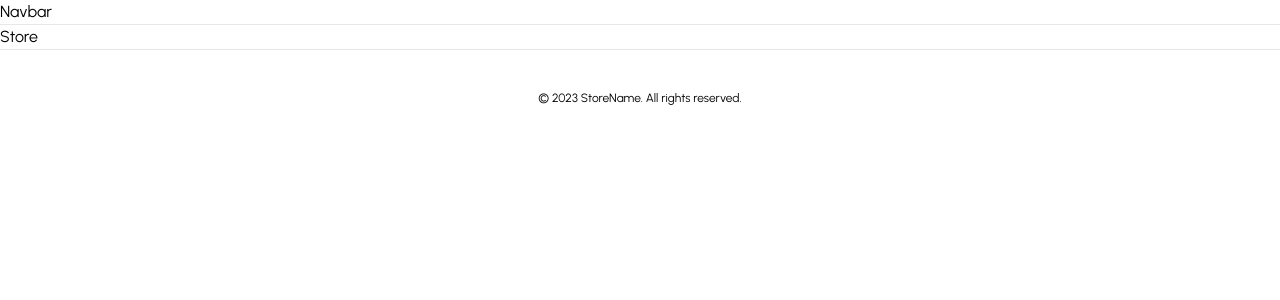
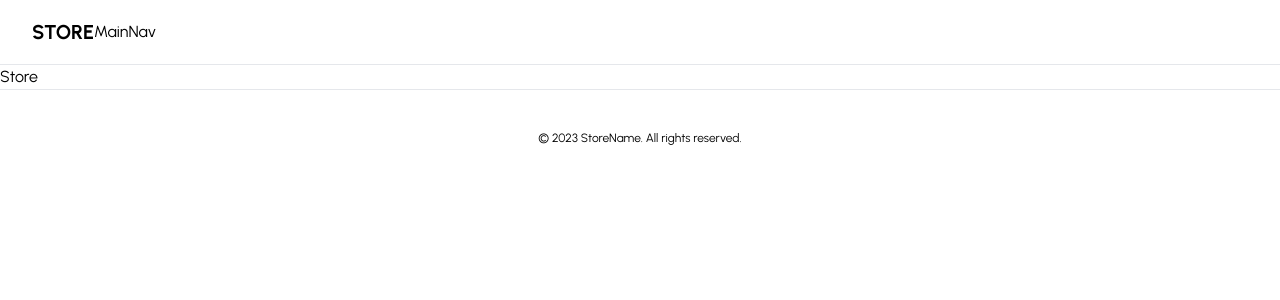
Before and after one commit to DragonSenses/complete-ecommerce-store, a Next.js app in the folder ecommerce-store/: page / in a window 1280 px wide. Shown: the top 300 px of the page. Built offline with nearby package versions, Linux system fonts and the light colour scheme.

Commit message:
Update Navbar.tsx

```diff
--- a/ecommerce-store/components/Navbar.tsx
+++ b/ecommerce-store/components/Navbar.tsx
@@ -1,9 +1,23 @@
 import React from 'react';
+import Link from 'next/link';
+
+import Container from '@/components/ui/Container';
+import MainNav from '@/components/ui/MainNav';
 
 export default function Navbar() {
   return (
-    <nav className="border-b">
-      Navbar
-    </nav>
+    <div className="border-b">
+      <Container>
+        <div className="relative px-4 sm:px-6 lg:px-8 flex h-16 items-center">
+        <Link
+          className="ml-4 flex lg:ml-0 gap-x-2"
+          href="/"
+        >
+          <p className="font-bold text-xl">STORE</p>
+        </Link>
+        <MainNav />
+        </div>
+      </Container>
+    </div>
   )
 }
```
